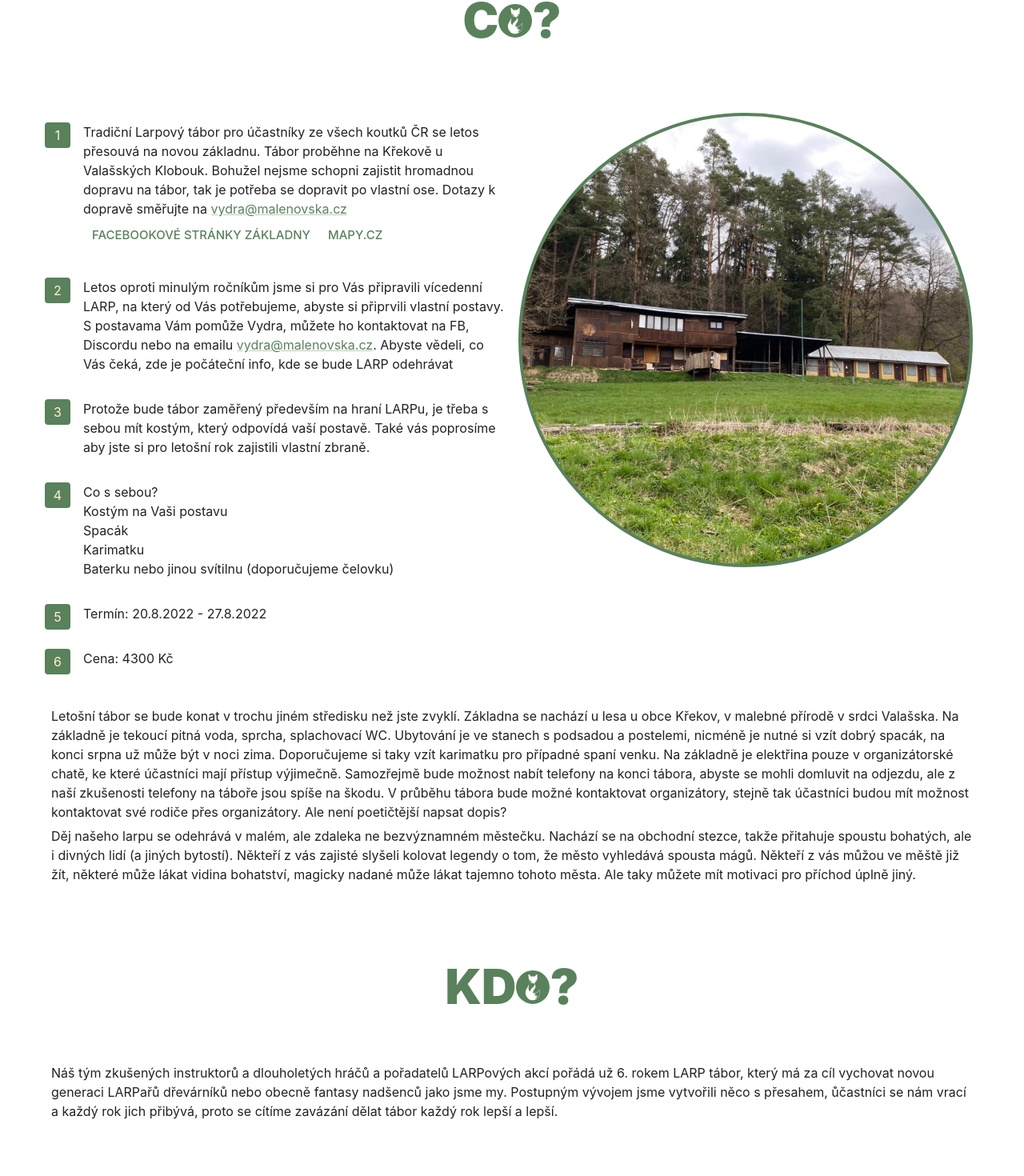
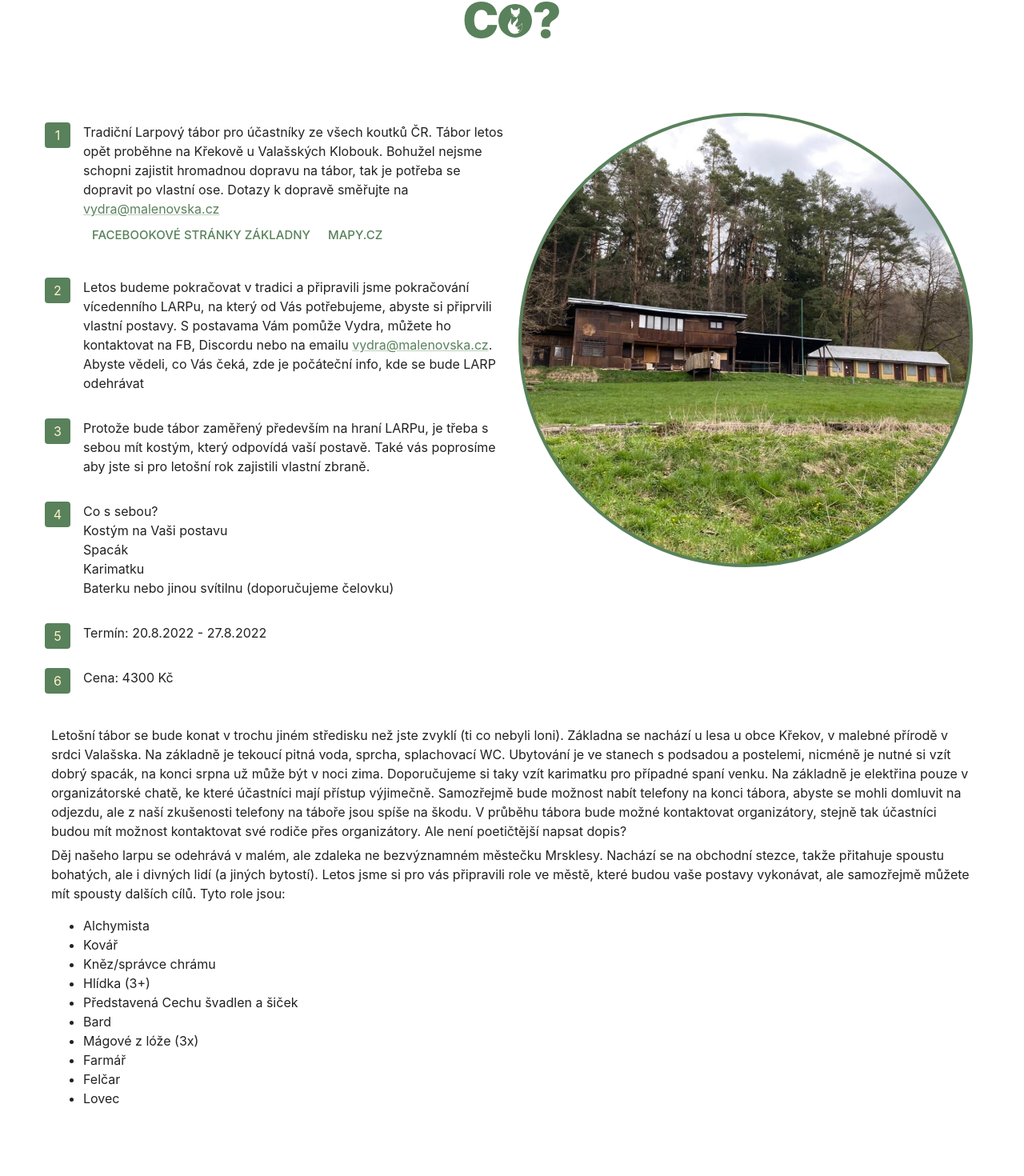
Before and after one commit to tumido/malenovska-tabor, a Next.js app: page / in a window 1280 px wide. Shown: the part 743-2213 px from the top of the page at 80% size. Built offline with nearby package versions, Linux system fonts and the light colour scheme; no server answers.

Commit message:
Update Co.tsx
added roles

```diff
--- a/containers/Co.tsx
+++ b/containers/Co.tsx
@@ -13,8 +13,7 @@ const Co = () => {
         <Grid item xs={12} lg={6}>
           <OrderedList>
             <li>
-              Tradiční Larpový tábor pro účastníky ze všech koutků ČR se letos
-              přesouvá na novou základnu. Tábor proběhne na Křekově u Valašských
+              Tradiční Larpový tábor pro účastníky ze všech koutků ČR. Tábor letos opět proběhne na Křekově u Valašských
               Klobouk. Bohužel nejsme schopni zajistit hromadnou dopravu na
               tábor, tak je potřeba se dopravit po vlastní ose. Dotazy k dopravě
               směřujte na{' '}
@@ -37,8 +36,8 @@ const Co = () => {
               </div>
             </li>
             <li>
-              Letos oproti minulým ročníkům jsme si pro Vás připravili vícedenní
-              LARP, na který od Vás potřebujeme, abyste si připrvili vlastní
+              Letos budeme pokračovat v tradici a připravili jsme pokračování vícedenního
+              LARPu, na který od Vás potřebujeme, abyste si připrvili vlastní
               postavy. S postavama Vám pomůže Vydra, můžete ho kontaktovat na
               FB, Discordu nebo na emailu{' '}
               <Link href="mailto:vydra@malenovska.cz">vydra@malenovska.cz</Link>
@@ -71,7 +70,7 @@ const Co = () => {
         </Grid>
       </Grid>
       <Typography variant="body1" gutterBottom sx={{ mt: 2 }}>
-        Letošní tábor se bude konat v trochu jiném středisku než jste zvyklí.
+        Letošní tábor se bude konat v trochu jiném středisku než jste zvyklí (ti co nebyli loni).
         Základna se nachází u lesa u obce Křekov, v malebné přírodě v srdci
         Valašska. Na základně je tekoucí pitná voda, sprcha, splachovací WC.
         Ubytování je ve stanech s podsadou a postelemi, nicméně je nutné si vzít
@@ -86,12 +85,24 @@ const Co = () => {
       </Typography>
       <Typography variant="body1">
         Děj našeho larpu se odehrává v malém, ale zdaleka ne bezvýznamném
-        městečku. Nachází se na obchodní stezce, takže přitahuje spoustu
-        bohatých, ale i divných lidí (a jiných bytostí). Někteří z vás zajisté
-        slyšeli kolovat legendy o tom, že město vyhledává spousta mágů. Někteří
-        z vás můžou ve měště již žít, některé může lákat vidina bohatství,
-        magicky nadané může lákat tajemno tohoto města. Ale taky můžete mít
-        motivaci pro příchod úplně jiný.
+        městečku Mrsklesy. Nachází se na obchodní stezce, takže přitahuje spoustu
+        bohatých, ale i divných lidí (a jiných bytostí). Letos jsme si pro vás připravili role
+        ve městě, které budou vaše postavy vykonávat, ale samozřejmě můžete mít spousty dalších cílů.
+        Tyto role jsou:
+         <ul>
+    <li>Alchymista</li>
+    <li>Kovář</li>
+    <li>Kněz/správce chrámu</li>
+    <li>Hlídka (3+)</li>
+    <li>Představená Cechu švadlen a šiček</li>
+    <li>Bard</li>
+    <li>Mágové z lóže (3x)</li>
+    <li>Farmář</li>
+    <li>Felčar</li>
+    <li>Lovec</li>
+  </ul>
+
+
       </Typography>
     </Container>
   )
```
